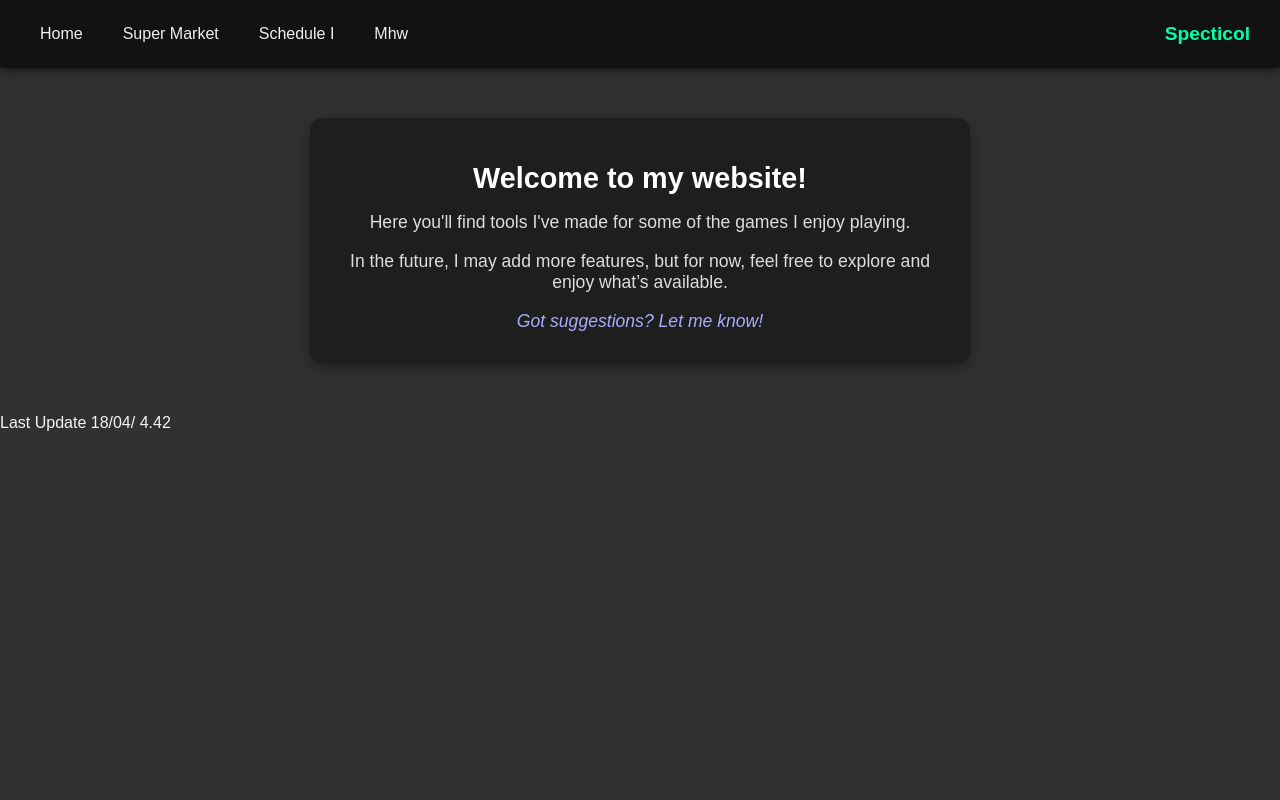
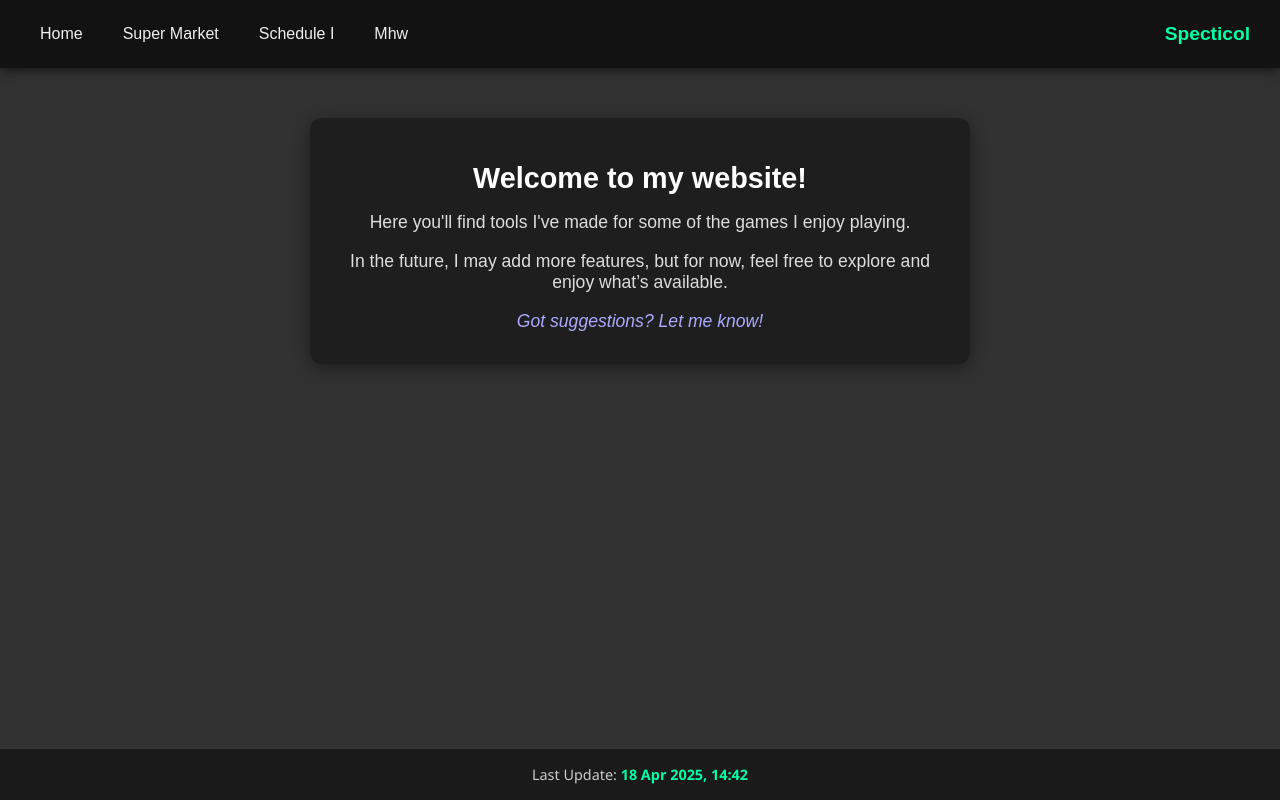
Before and after one commit to Specticol/MyApp, a React (Vite) app in the folder PersonalApp/: page / in a window 1280 px wide. Built offline with nearby package versions, Linux system fonts and the light colour scheme; the HTML template or start-up script is replaced by a standard one.

Commit message:
new footer

```diff
--- /dev/null
+++ b/PersonalApp/lastUpdate.js
@@ -0,0 +1,19 @@
+// lastUpdate.js
+const fs = require("fs");
+const { execSync } = require("child_process");
+
+// Get the last commit date + time in ISO format
+const commitDate = execSync("git log -1 --format=%cd --date=iso").toString().trim();
+
+// Optional: format to something nicer if you want (e.g., '18 Apr 2025, 14:42')
+const formatted = new Date(commitDate).toLocaleString("en-GB", {
+  day: "2-digit",
+  month: "short",
+  year: "numeric",
+  hour: "2-digit",
+  minute: "2-digit",
+  hour12: false,
+});
+
+// Write to file
+fs.writeFileSync("./src/lastUpdate.ts", `export const lastUpdate = "${formatted}";\n`);
--- a/PersonalApp/package.json
+++ b/PersonalApp/package.json
@@ -4,8 +4,9 @@
   "version": "0.0.0",
   "type": "module",
   "scripts": {
+    "prebuild": "node lastUpdate.js",
     "dev": "vite",
-    "build": "tsc -b && vite build",
+    "build": "vite build",
     "lint": "eslint .",
     "preview": "vite preview"
   },
--- a/PersonalApp/src/App.tsx
+++ b/PersonalApp/src/App.tsx
@@ -11,13 +11,16 @@ import Footer from "./pages/Footer";
 
 const Root = () => {
   return (
-    <div>
+    <div style={{ display: "flex", flexDirection: "column", minHeight: "100vh" }}>
       <Header />
-      <Outlet />
+      <div style={{ flex: 1 }}>
+        <Outlet />
+      </div>
       <Footer />
     </div>
   );
 };
+
 
 const App = () => {
   const router = createBrowserRouter([
--- /dev/null
+++ b/PersonalApp/src/css/Footer.module.css
@@ -0,0 +1,15 @@
+.footer {
+    margin-top: 3rem;
+    padding: 1rem;
+    text-align: center;
+    font-size: 0.9rem;
+    color: #ccc;
+    background-color: #1a1a1a;
+    border-top: 1px solid #333;
+    font-family: 'Segoe UI', Tahoma, Geneva, Verdana, sans-serif;
+}
+
+.footer span {
+    color: #00ffa6;
+    font-weight: bold;
+}
--- /dev/null
+++ b/PersonalApp/src/lastUpdate.ts
@@ -0,0 +1 @@
+export const lastUpdate = "18 Apr 2025, 14:42";
--- a/PersonalApp/src/pages/Footer.tsx
+++ b/PersonalApp/src/pages/Footer.tsx
@@ -1,9 +1,10 @@
-export default function Footer (){
-    return(
-        <>
-        <footer>
-            Last Update 18/04/ 4.42
-        </footer>
-        </>
-    )
+import styles from "../css/Footer.module.css";
+import { lastUpdate } from "../lastUpdate";
+
+export default function Footer() {
+  return (
+    <footer className={styles.footer}>
+      Last Update: <span>{lastUpdate}</span>
+    </footer>
+  );
 }
```
